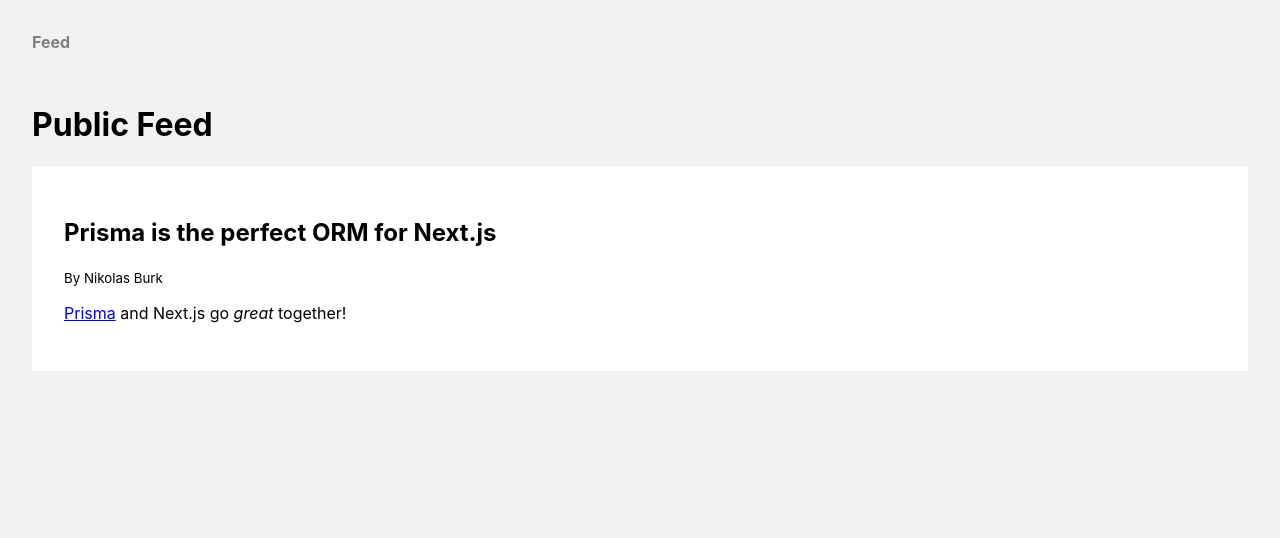
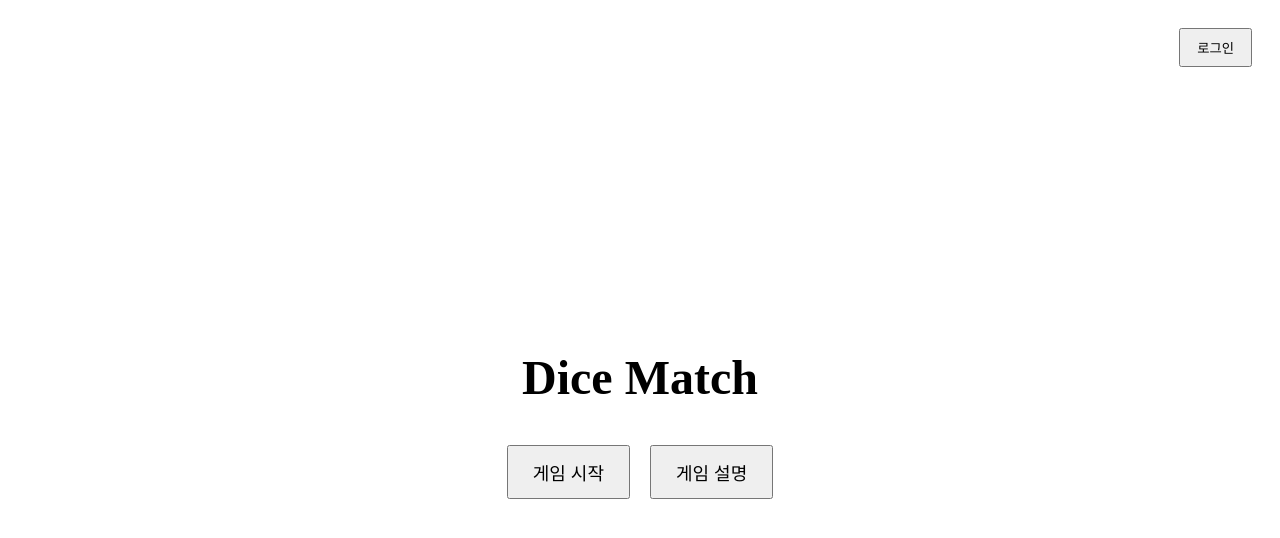
Before and after one commit to serin4103/dice-match, a Next.js app: page / in a window 1280 px wide. Shown: the top 538 px of the page. Built offline with nearby package versions, Linux system fonts and the light colour scheme.

Commit message:
main page added

```diff
--- a/pages/index.tsx
+++ b/pages/index.tsx
@@ -1,60 +1,108 @@
-import React from "react"
-import { GetStaticProps } from "next"
-import Layout from "../components/Layout"
-import Post, { PostProps } from "../components/Post"
+import React from "react";
+import { useState } from "react";
+import { useRouter } from "next/router";
 
-export const getStaticProps: GetStaticProps = async () => {
-    const feed = [
-        {
-            id: "1",
-            title: "Prisma is the perfect ORM for Next.js",
-            content: "[Prisma](https://github.com/prisma/prisma) and Next.js go _great_ together!",
-            published: false,
-            author: {
-                name: "Nikolas Burk",
-                email: "burk@prisma.io",
-            },
-        },
-    ]
-    return {
-        props: { feed },
-        revalidate: 10
-    }
+export default function Home() {
+  const [showModal, setShowModal] = useState(false);
+  const router = useRouter();
+
+  return (
+    <div style={{
+      height: "100vh",
+      display: "flex",
+      flexDirection: "column",
+      alignItems: "center",
+      justifyContent: "center",
+      position: "relative",
+      backgroundColor: showModal ? "rgba(0,0,0,0.5)" : "white",
+      transition: "background-color 0.3s"
+    }}>
+      {/* 오른쪽 위 로그인 버튼 */}
+      <button
+        style={{
+          position: "absolute",
+          top: 20,
+          right: 20,
+          padding: "8px 16px",
+          cursor: "pointer"
+        }}
+        onClick={() => alert("로그인 기능 준비 중입니다")}
+      >
+        로그인
+      </button>
+
+      {/* 로고 (여기선 텍스트로 대체) */}
+      <h1 style={{ fontSize: 48, marginBottom: 40 }}>Dice Match</h1>
+
+      {/* 버튼들 */}
+      <div style={{ display: "flex", gap: 20 }}>
+        <button
+          style={{ padding: "12px 24px", fontSize: 18, cursor: "pointer" }}
+          onClick={() => router.push("/game/start")}
+        >
+          게임 시작
+        </button>
+        <button
+          style={{ padding: "12px 24px", fontSize: 18, cursor: "pointer" }}
+          onClick={() => setShowModal(true)}
+        >
+          게임 설명
+        </button>
+      </div>
+
+      {/* 모달 */}
+      {showModal && (
+        <>
+          {/* 배경 어둡게 */}
+          <div
+            onClick={() => setShowModal(false)}
+            style={{
+              position: "fixed",
+              top: 0, left: 0, right: 0, bottom: 0,
+              backgroundColor: "rgba(0,0,0,0.5)",
+              zIndex: 1000,
+            }}
+          />
+
+          {/* 설명 박스 */}
+          <div
+            style={{
+              position: "fixed",
+              top: "50%",
+              left: "50%",
+              transform: "translate(-50%, -50%)",
+              backgroundColor: "white",
+              padding: 30,
+              borderRadius: 8,
+              width: 300,
+              zIndex: 1001,
+              boxShadow: "0 2px 10px rgba(0,0,0,0.3)",
+            }}
+          >
+            <button
+              onClick={() => setShowModal(false)}
+              style={{
+                position: "absolute",
+                top: 10,
+                right: 10,
+                background: "none",
+                border: "none",
+                fontSize: 18,
+                cursor: "pointer",
+              }}
+              aria-label="닫기"
+            >
+              ×
+            </button>
+            <h2>게임 설명</h2>
+            <p>
+              Dice Match는 두 명이 번갈아가며 주사위를 굴려 말을 이동시키는 전략 보드게임입니다.<br />
+              상대 말을 잡으면 보너스를 받고, 말을 업어서 함께 이동할 수 있습니다.<br />
+              끝없이 뒤바뀌는 주사위 대결과 전술을 즐겨보세요!
+            </p>
+          </div>
+        </>
+      )}
+    </div>
+  );
 }
-
-type Props = {
-  feed: PostProps[]
-}
-
-const Blog: React.FC<Props> = (props) => {
-    return (
-        <Layout>
-            <div className="page">
-                <h1>Public Feed</h1>
-                <main>
-                    {props.feed.map((post) => (
-                        <div key={post.id} className="post">
-                            <Post post={post} />
-                        </div>
-                    ))}
-                </main>
-            </div>
-            <style jsx>{`
-        .post {
-          background: white;
-          transition: box-shadow 0.1s ease-in;
-        }
-
-        .post:hover {
-          box-shadow: 1px 1px 3px #aaa;
-        }
-
-        .post + .post {
-          margin-top: 2rem;
-        }
-      `}</style>
-        </Layout>
-    )
-}
-
-export default Blog
```
Also changed, not shown: pages/index_example.tsx (added, +60 -0 lines), 1 other file (tests, documents, lock files or other folders).
